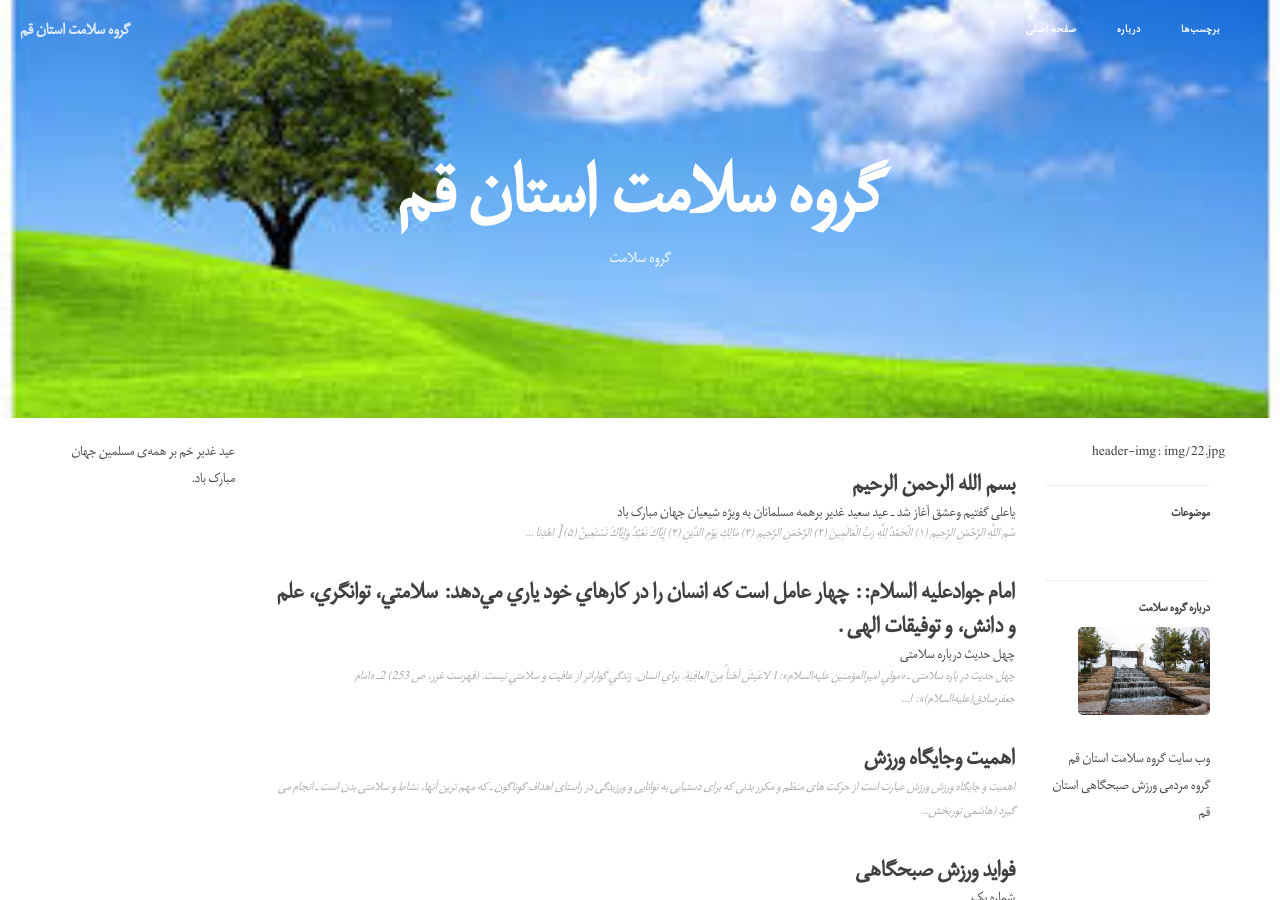
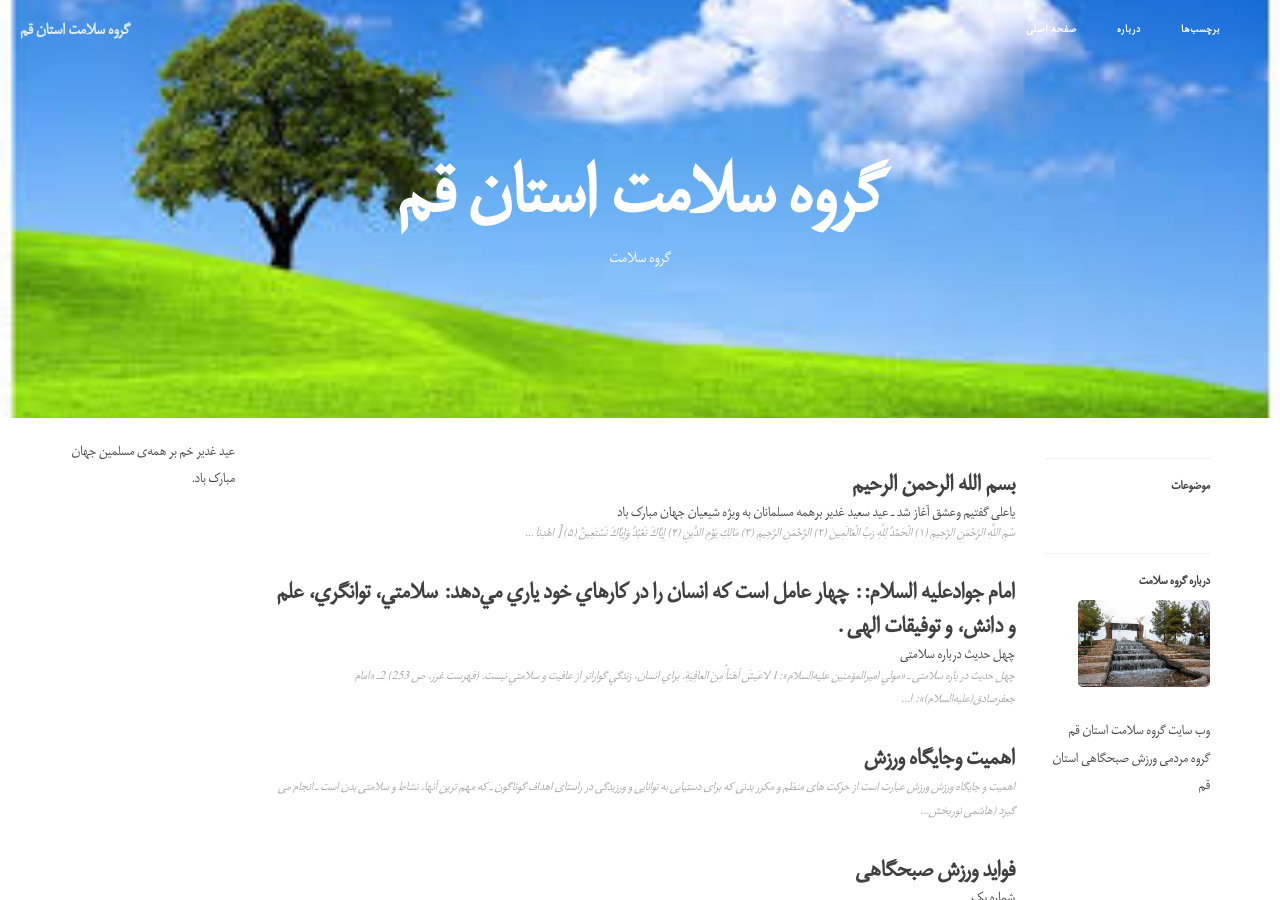
Before and after one commit to grouh-salamat/grouh-salamat.github.io, a Jekyll site: the page built from index.html, in a window 1280 px wide and 900 px high. Built offline with Jekyll 4.4.1, drawn with Linux system fonts in a browser that asks for light colours; the list of posts is cut into pages by our own code.

Commit message:
Update page.html

```diff
--- a/_layouts/page.html
+++ b/_layouts/page.html
@@ -72,7 +72,7 @@ layout: default
                 postlist-container
             ">
 عید غدیر خم بر همه‌ی مسلمین جهان مبارک باد.
-</div>header-img: img/22.jpg
+</div>
 
     		<div class="
                 col-lg-8 col-lg-offset-0
```
